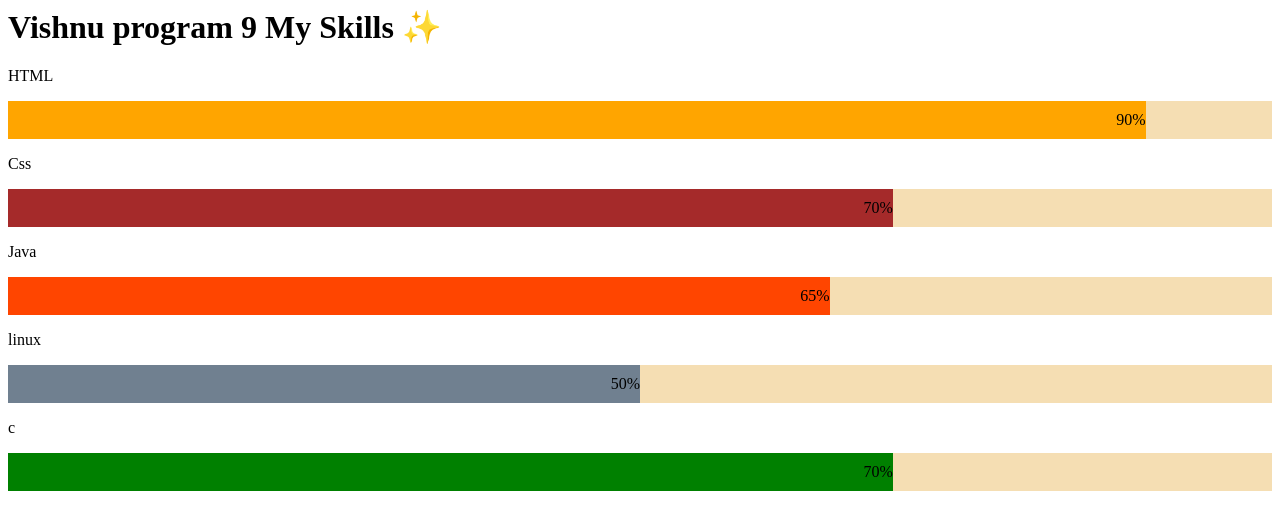
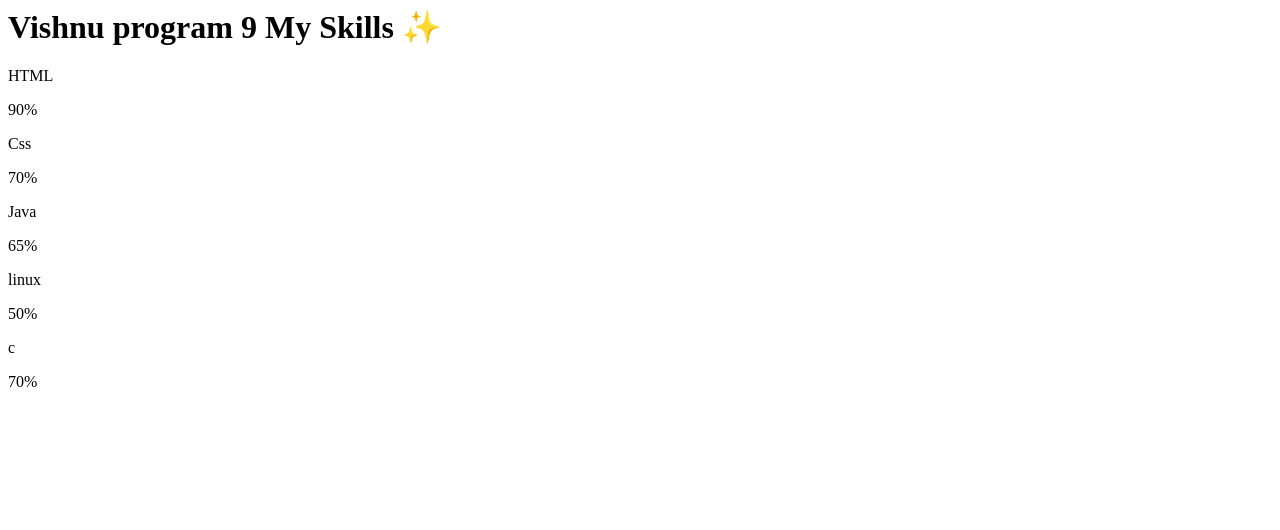
Before and after one commit to VishnusIdea/Skill, a plain HTML site: page index.html in a window 1280 px wide. Drawn offline with Linux system fonts and the light colour scheme.

Commit message:
add style.css

```diff
--- a/index.html
+++ b/index.html
@@ -35,22 +35,7 @@
 </body>
 
 <style>
-    * {box-sizing: border-box}
-    .container {
-      width: 100%;
-      background-color: wheat;
-    }
-    .skills {
-      text-align: right;
-      padding-bottom: 10px;
-      padding-top: 10px;
-      color: black;
-    }
-    .html {width: 90%; background-color:orange}
-    .Css {width: 70%; background-color: brown}
-    .js {width: 65%; background-color: orangered}
-    .li {width: 50%; background-color: slategray}
-    .c {width: 70%; background-color:green}
+
     </style>
 
 </html>
```
